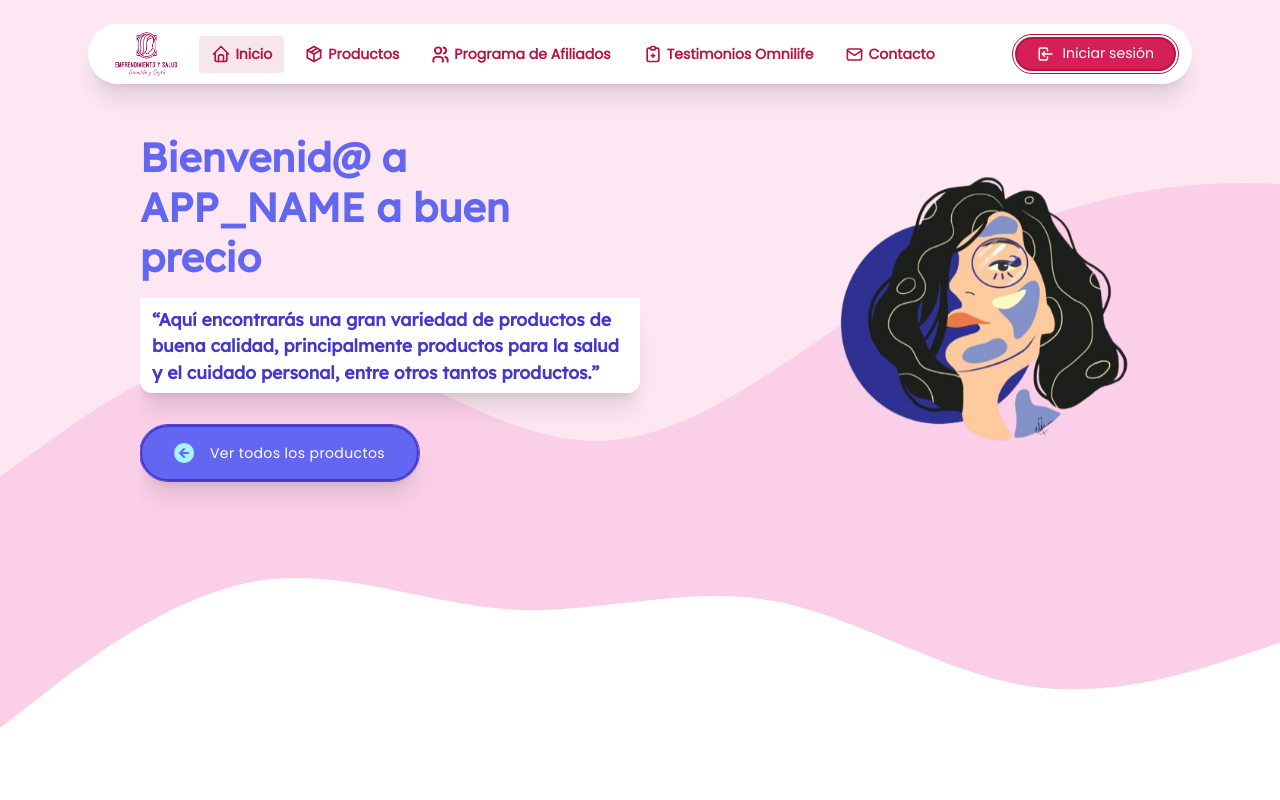
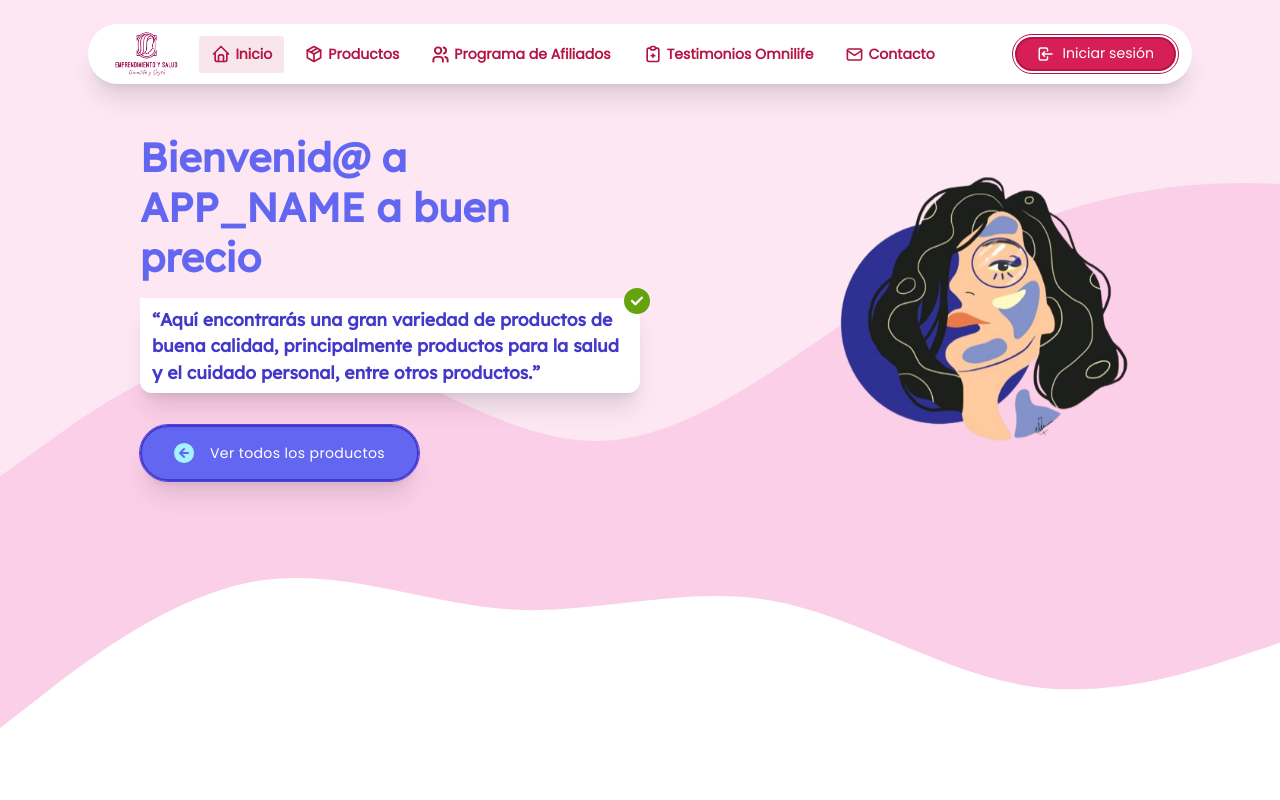
Before and after one commit to Husdady/emys-client, a Next.js app: page / in a window 1280 px wide. Shown: the top 800 px of the page. Built offline with nearby package versions, Linux system fonts and the light colour scheme; no server answers.

Commit message:
Improve Welcome design

```diff
--- a/src/assets/icons/circle-arrow-left.tsx
+++ b/src/assets/icons/circle-arrow-left.tsx
@@ -10,18 +10,18 @@ export default function CircleArrowLeft(props: IconSvgProps) {
       <svg
         width="24"
         height="24"
-        stroke-width="2"
+        strokeWidth="2"
         viewBox="0 0 24 24"
         fill="currentColor"
         stroke="currentColor"
-        stroke-linecap="round"
-        stroke-linejoin="round"
+        strokeLinecap="round"
+        strokeLinejoin="round"
         xmlns="http://www.w3.org/2000/svg"
       >
         <path stroke="none" d="M0 0h24v24H0z" fill="none"></path>
         <path
           d="M12 2a10 10 0 0 1 .324 19.995l-.324 .005l-.324 -.005a10 10 0 0 1 .324 -19.995zm.707 5.293a1 1 0 0 0 -1.414 0l-4 4a1.048 1.048 0 0 0 -.083 .094l-.064 .092l-.052 .098l-.044 .11l-.03 .112l-.017 .126l-.003 .075l.004 .09l.007 .058l.025 .118l.035 .105l.054 .113l.043 .07l.071 .095l.054 .058l4 4l.094 .083a1 1 0 0 0 1.32 -1.497l-2.292 -2.293h5.585l.117 -.007a1 1 0 0 0 -.117 -1.993h-5.586l2.293 -2.293l.083 -.094a1 1 0 0 0 -.083 -1.32z"
-          stroke-width="0"
+          strokeWidth="0"
           fill="currentColor"
         ></path>
       </svg>
--- /dev/null
+++ b/src/assets/icons/circle-check.tsx
@@ -0,0 +1,20 @@
+// Components
+import IconSuspense from '@components/Icon/IconSuspense'
+
+// Type
+import type { IconSvgProps } from '@components/Icon/types'
+
+export default function CircleCheck(props: IconSvgProps) {
+  return (
+    <IconSuspense {...props}>
+      <svg
+        xmlns="http://www.w3.org/2000/svg"
+        height="1em"
+        fill="currentColor"
+        viewBox="0 0 512 512"
+      >
+        <path d="M256 512A256 256 0 1 0 256 0a256 256 0 1 0 0 512zM369 209L241 337c-9.4 9.4-24.6 9.4-33.9 0l-64-64c-9.4-9.4-9.4-24.6 0-33.9s24.6-9.4 33.9 0l47 47L335 175c9.4-9.4 24.6-9.4 33.9 0s9.4 24.6 0 33.9z" />
+      </svg>
+    </IconSuspense>
+  )
+}
--- a/src/assets/icons/menu-deep.tsx
+++ b/src/assets/icons/menu-deep.tsx
@@ -10,7 +10,7 @@ export default function MenuDeep(props: IconSvgProps) {
       <svg
         width="24"
         height="24"
-        stroke-width="2"
+        strokeWidth="2"
         viewBox="0 0 24 24"
         fill="currentColor"
         stroke="currentColor"
--- a/src/components/Header/MobileNavigation/index.tsx
+++ b/src/components/Header/MobileNavigation/index.tsx
@@ -18,28 +18,21 @@ function MobileNavigation() {
       <div>
         <Button
           title=""
-          icon={<MenuDeep size="xl" />}
+          icon={<MenuDeep size="xl" className='stroke-3' />}
           className="btn-menu active py-1.5 !px-2 rounded bg-stone-200 text-main-700"
         />
       </div>
 
-      <div className="flex items-center">
       <Image
         priority
-          width={45}
-          height={35}
-          // src={logo.src}
-          src="https://1000marcas.net/wp-content/uploads/2019/11/Apple-Logo.jpg"
+        width={60}
+        height={50}
+        src={logo.src}
         loading="eager"
         alt="logo-image"
         objectFit="cover"
-          className="min-w-[45px] min-h-[35px]"
+        className="min-w-[60px] min-h-[50px]"
       />
-
-        <span className="font-lexend text-[1.15rem] leading-snug">Emys</span>
-
-        {/* <NavigationLinks /> */}
-      </div>
 
       <UserCircleSolid size="xl" className="text-gray-600" />
     </nav>
--- a/src/components/Header/Welcome.tsx
+++ b/src/components/Header/Welcome.tsx
@@ -4,6 +4,7 @@ import Link from 'next/link'
 import Image from 'next/image'
 
 // Components
+import CircleCheck from '@assets/icons/circle-check'
 import CircleArrowLeft from '@assets/icons/circle-arrow-left'
 
 // Constants
@@ -12,17 +13,23 @@ import { APP_NAME } from '@config/envs'
 // Images
 import woman from '@assets/images/woman.webp'
 
+// Dynamic Components
+
 function Welcome() {
   return (
-    <section className="header-welcome flex items-center mt-[6rem] justify-around xl:justify-between max-w-[1000px] mx-auto overflow-hidden">
+    <section className="header-welcome flex items-center mt-[6rem] justify-around xl:justify-between max-w-[1000px] mx-auto">
       <div className="header-inner-welcome max-w-[500px] mb-[3rem] mt-[2.25rem]">
         <h4 className="main-title break-word text-[2.5rem] mb-4 font-lexend leading-tight font-semibold text-indigo-500">
           Bienvenid@ a {APP_NAME} a buen precio
         </h4>
 
-        <q className="welcome-message font-semibold text-[1.1rem] text-indigo-700 bg-white block py-2 px-3 rounded-bl-xl rounded-br-xl shadow-xl font-lexend">
-          Aquí encontrarás una gran variedad de productos de buena calidad, principalmente productos
-          para la salud y el cuidado personal, entre otros tantos productos.
+        <q className="welcome-message relative font-semibold text-[1.1rem] text-indigo-700 bg-white block py-2 px-3 rounded-bl-xl rounded-br-xl shadow-xl font-lexend">
+          <CircleCheck size="xl" className="absolute top-[-10px] right-[-10px] text-lime-600" />
+
+          <span>
+            Aquí encontrarás una gran variedad de productos de buena calidad, principalmente
+            productos para la salud y el cuidado personal, entre otros productos.
+          </span>
         </q>
 
         <Link
--- a/src/components/Header/index.tsx
+++ b/src/components/Header/index.tsx
@@ -13,13 +13,13 @@ const MobileNavigation = dynamic(() => import('./MobileNavigation'))
 const HomeWelcomeTopWave = dynamic(() => import('@assets/waves/home-welcome-top-wave'))
 
 function Header() {
-  const isDesktioDevice = useMediaQuery(MEDIA_QUERY_FOR_DESKTOP_DEVICES)
+  const isDesktopDevice = useMediaQuery(MEDIA_QUERY_FOR_DESKTOP_DEVICES)
 
   return (
     <header className="main-header relative overflow-hidden min-h-[300px] bg-pink-200">
       <div className="main-inner-header max-w-[1300px] mx-auto px-[3rem] relative z-[9999] overflow-hidden">
         <Welcome />
-        {isDesktioDevice ? <Navigation /> : <MobileNavigation />}
+        {isDesktopDevice ? <Navigation /> : <MobileNavigation />}
       </div>
 
       <HomeWelcomeTopWave />
--- a/src/components/Header/styles.scss
+++ b/src/components/Header/styles.scss
@@ -16,14 +16,12 @@
     &:hover {
       @apply text-pink-100;
     }
+  }
 
-    // @media screen and (max-width: 1075px) {
-    //   @apply px-2 rounded;
-
-    //   & > span {
-    //     @apply hidden;
-    //   }
-    // }
+  & .btn-see-all-products {
+    @media only screen and (max-width: 900px) {
+      @apply bg-indigo-600 border-indigo-300;
+    }
   }
 
   & .animate-circle-arrow-left {
@@ -43,6 +41,10 @@
   @media only screen and (max-width: 900px) {
     &.relative {
       @apply bg-pink-100;
+    }
+
+    & .main-title {
+      @apply text-indigo-600;
     }
 
     & .home-welcome-top-wave {
```
Lines whose indentation alone changed are shown as unchanged.
